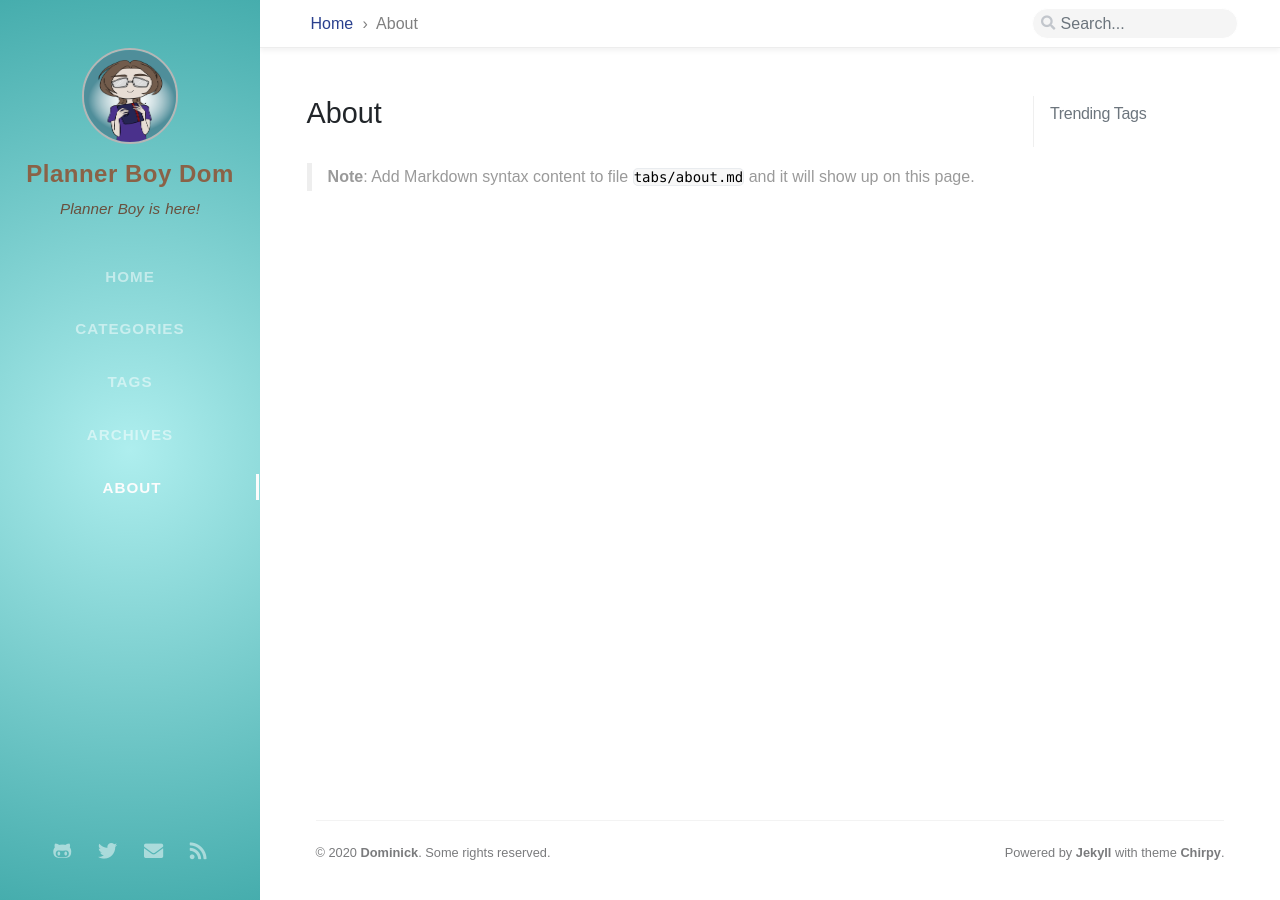
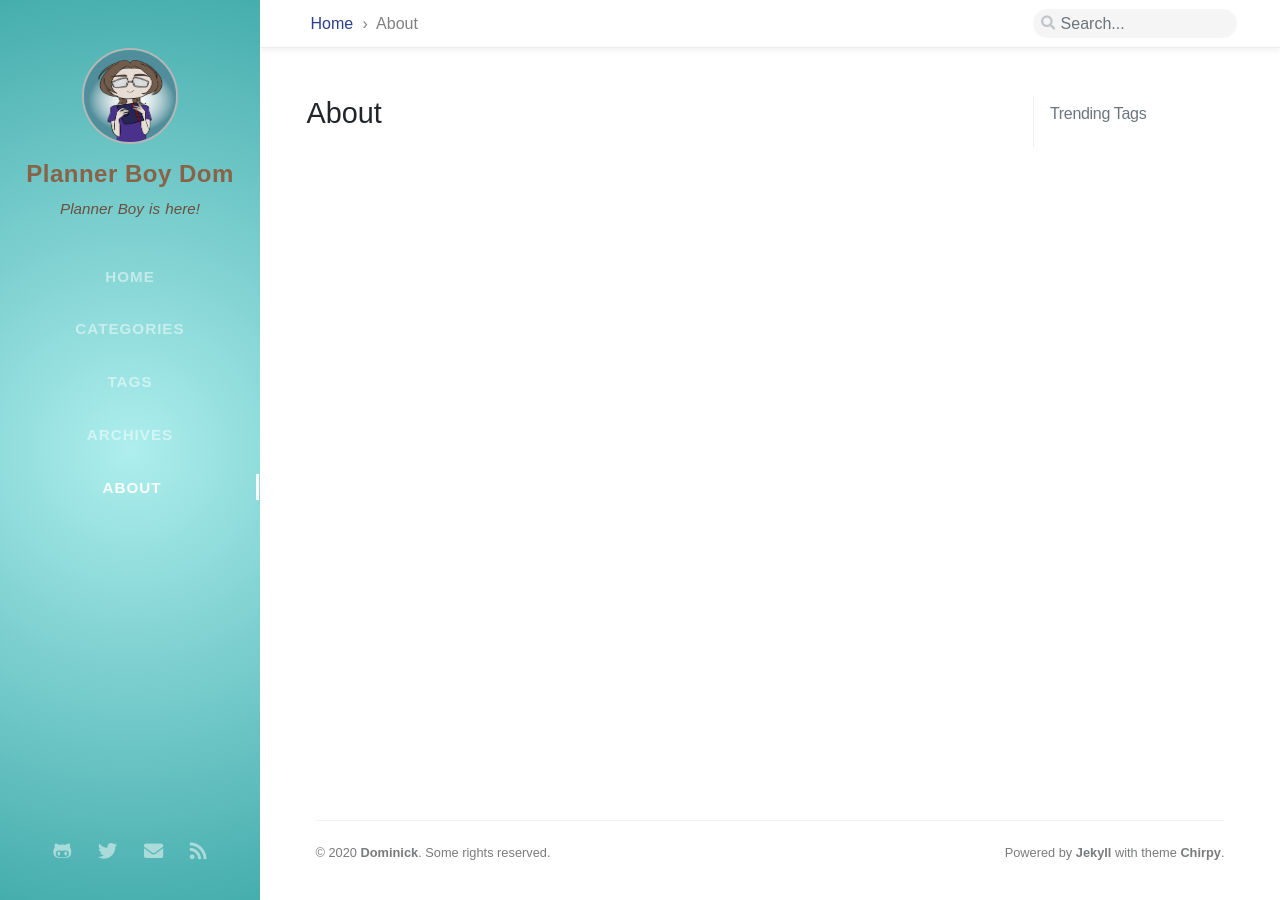
Before and after one commit to PlannerBoyDom/PlannerBoyDom.github.io, a Jekyll site: the page built from tabs/about.md, in a window 1280 px wide. Built offline with Jekyll 4.4.1, drawn with Linux system fonts in a browser that asks for light colours; nearby versions of some CDN libraries; some web fonts are replaced; comment, search, counter and statistics services are not loaded.

Commit message:
Update about.md

```diff
--- a/tabs/about.md
+++ b/tabs/about.md
@@ -7,5 +7,3 @@ title: About
 # © 2017-2019 Cotes Chung
 # MIT License
 ---
-
-> **Note**: Add Markdown syntax content to file `tabs/about.md` and it will show up on this page.
```
